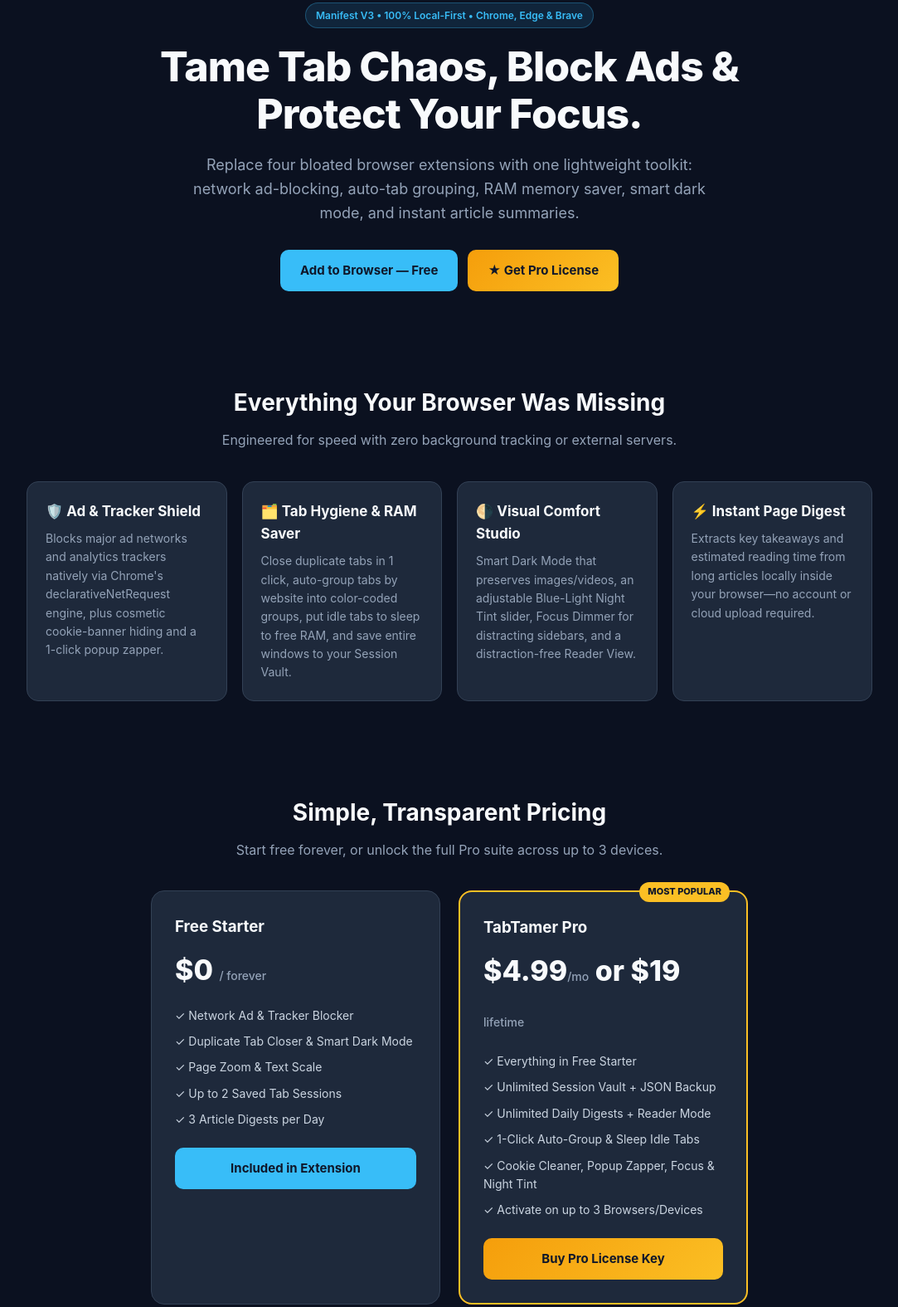
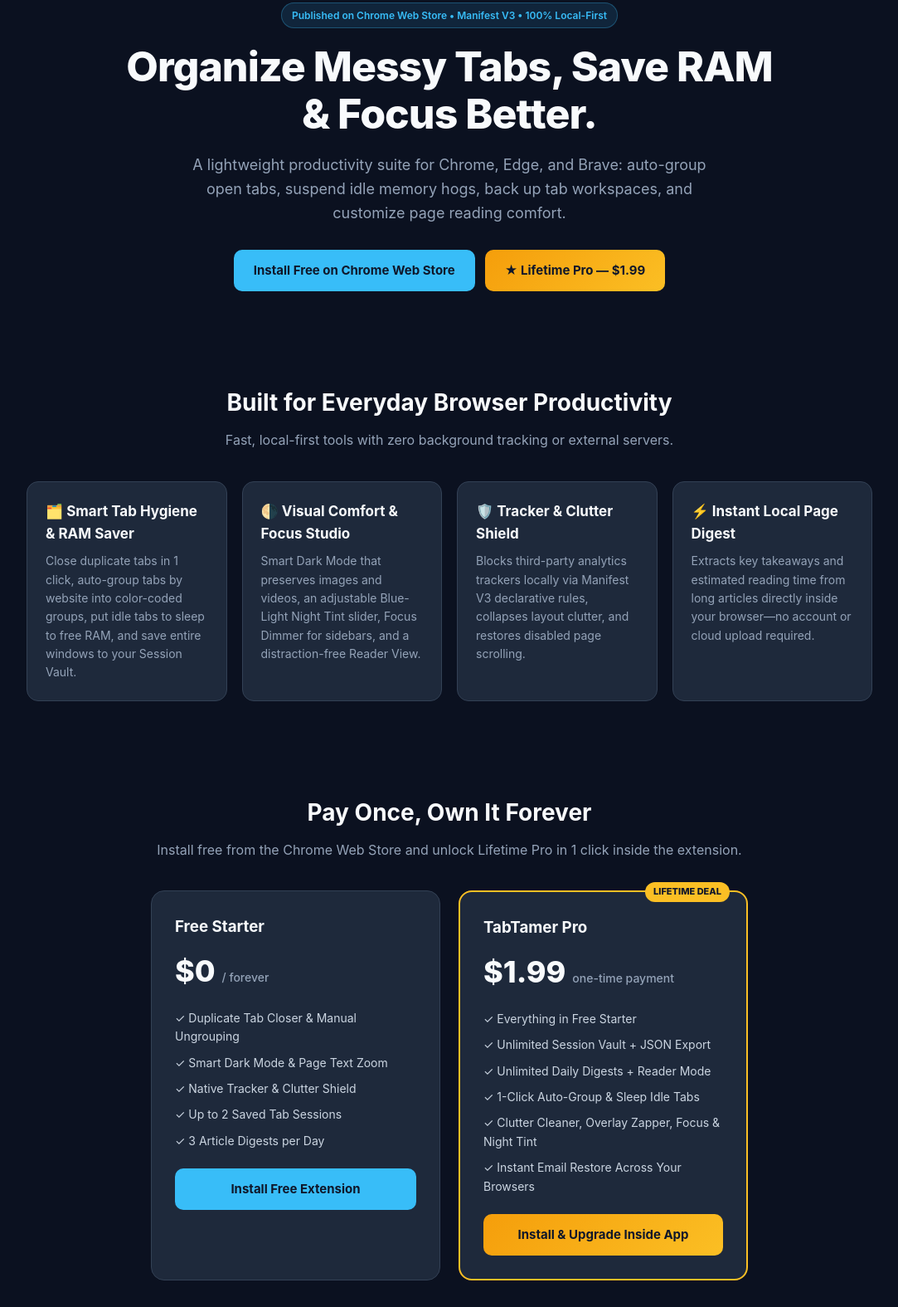
Before and after one commit to HemanthMargana/tabtamer-pro, a plain HTML site: page index.html in a window 1280 px wide. Shown: the part 131-1706 px from the top of the page at 83% size, without its empty margins (98-1181 px from the left). Drawn offline with Linux system fonts and the light colour scheme.

Commit message:
Update index.html

```diff
--- a/index.html
+++ b/index.html
@@ -3,8 +3,8 @@
 <head>
   <meta charset="UTF-8" />
   <meta name="viewport" content="width=device-width, initial-scale=1.0" />
-  <title>TabTamer Pro — All-in-One AdBlock, Visual Comfort & Tab Suite</title>
-  <meta name="description" content="Block ads & trackers, auto-group messy tabs, save RAM, apply smart dark mode & blue-light tint, and summarize any article in 1 click." />
+  <title>TabTamer Pro — Tab Hygiene, RAM Saver & Reading Comfort Suite</title>
+  <meta name="description" content="Auto-group messy tabs, save browser RAM, back up tab sessions, apply smart dark mode & blue-light tint, and summarize articles locally." />
   <style>
     :root {
       --bg: #0b1120;
@@ -14,7 +14,6 @@
       --muted: #94a3b8;
       --accent: #38bdf8;
       --gold: #fbbf24;
-      --green: #22c55e;
     }
 
     * { box-sizing: border-box; margin: 0; padding: 0; }
@@ -29,7 +28,6 @@
     a { color: var(--accent); text-decoration: none; }
     .container { max-width: 1020px; margin: 0 auto; padding: 0 20px; }
 
-    /* Nav */
     nav {
       border-bottom: 1px solid var(--border);
       padding: 16px 0;
@@ -39,11 +37,7 @@
       backdrop-filter: blur(10px);
       z-index: 50;
     }
-    .nav-inner {
-      display: flex;
-      justify-content: space-between;
-      align-items: center;
-    }
+    .nav-inner { display: flex; justify-content: space-between; align-items: center; }
     .logo {
       font-weight: 800;
       font-size: 18px;
@@ -64,11 +58,7 @@
     .nav-links a { color: var(--muted); }
     .nav-links a:hover { color: var(--text); }
 
-    /* Hero */
-    .hero {
-      text-align: center;
-      padding: 72px 0 56px;
-    }
+    .hero { text-align: center; padding: 72px 0 56px; }
     .pill {
       display: inline-block;
       background: rgba(56, 189, 248, 0.12);
@@ -94,12 +84,7 @@
       max-width: 620px;
       margin: 0 auto 30px;
     }
-    .cta-group {
-      display: flex;
-      gap: 12px;
-      justify-content: center;
-      flex-wrap: wrap;
-    }
+    .cta-group { display: flex; gap: 12px; justify-content: center; flex-wrap: wrap; }
     .btn {
       padding: 13px 24px;
       border-radius: 10px;
@@ -112,23 +97,11 @@
     }
     .btn:hover { transform: translateY(-1px); opacity: 0.95; }
     .btn-primary { background: var(--accent); color: #0f172a; }
-    .btn-gold {
-      background: linear-gradient(135deg, #f59e0b, var(--gold));
-      color: #0f172a;
-    }
+    .btn-gold { background: linear-gradient(135deg, #f59e0b, var(--gold)); color: #0f172a; }
 
-    /* Features */
     .section { padding: 56px 0; }
-    .section-title {
-      text-align: center;
-      font-size: 28px;
-      margin-bottom: 10px;
-    }
-    .section-sub {
-      text-align: center;
-      color: var(--muted);
-      margin-bottom: 36px;
-    }
+    .section-title { text-align: center; font-size: 28px; margin-bottom: 10px; }
+    .section-sub { text-align: center; color: var(--muted); margin-bottom: 36px; }
     .grid {
       display: grid;
       grid-template-columns: repeat(auto-fit, minmax(230px, 1fr));
@@ -140,17 +113,9 @@
       border-radius: 14px;
       padding: 22px;
     }
-    .card h3 {
-      font-size: 17px;
-      margin-bottom: 8px;
-      color: var(--text);
-    }
-    .card p {
-      font-size: 14px;
-      color: var(--muted);
-    }
+    .card h3 { font-size: 17px; margin-bottom: 8px; color: var(--text); }
+    .card p { font-size: 14px; color: var(--muted); }
 
-    /* Pricing */
     .pricing-grid {
       display: grid;
       grid-template-columns: repeat(auto-fit, minmax(290px, 1fr));
@@ -164,10 +129,7 @@
       border-radius: 16px;
       padding: 28px;
     }
-    .price-card.featured {
-      border: 2px solid var(--gold);
-      position: relative;
-    }
+    .price-card.featured { border: 2px solid var(--gold); position: relative; }
     .tag {
       position: absolute;
       top: -12px;
@@ -179,11 +141,7 @@
       padding: 3px 10px;
       border-radius: 12px;
     }
-    .price {
-      font-size: 34px;
-      font-weight: 800;
-      margin: 10px 0 16px;
-    }
+    .price { font-size: 36px; font-weight: 800; margin: 10px 0 16px; }
     .price span { font-size: 14px; color: var(--muted); font-weight: 500; }
     .list {
       list-style: none;
@@ -195,7 +153,6 @@
       gap: 9px;
     }
 
-    /* Privacy Policy */
     .privacy-box {
       background: var(--surface);
       border: 1px solid var(--border);
@@ -227,76 +184,87 @@
       <div class="nav-links">
         <a href="#features">Features</a>
         <a href="#pricing">Pricing</a>
+        <a href="#terms">Terms & Refunds</a>
         <a href="#privacy">Privacy Policy</a>
       </div>
     </div>
   </nav>
 
   <header class="hero container">
-    <div class="pill">Manifest V3 • 100% Local-First • Chrome, Edge & Brave</div>
-    <h1>Tame Tab Chaos, Block Ads & Protect Your Focus.</h1>
-    <p>Replace four bloated browser extensions with one lightweight toolkit: network ad-blocking, auto-tab grouping, RAM memory saver, smart dark mode, and instant article summaries.</p>
+    <div class="pill">Published on Chrome Web Store • Manifest V3 • 100% Local-First</div>
+    <h1>Organize Messy Tabs, Save RAM & Focus Better.</h1>
+    <p>A lightweight productivity suite for Chrome, Edge, and Brave: auto-group open tabs, suspend idle memory hogs, back up tab workspaces, and customize page reading comfort.</p>
     <div class="cta-group">
-      <!-- Replace # with your Chrome Web Store listing URL once approved -->
-      <a href="#pricing" class="btn btn-primary">Add to Browser — Free</a>
-      <a href="https://hk-digital.lemonsqueezy.com/checkout/buy/75f87dec-3c15-45c5-9bca-44f539d6b6b9" target="_blank" rel="noopener" class="btn btn-gold">★ Get Pro License</a>
+      <!-- Replace with your live Chrome Web Store listing URL -->
+      <a href="https://chromewebstore.google.com" target="_blank" rel="noopener" class="btn btn-primary">Install Free on Chrome Web Store</a>
+      <a href="#pricing" class="btn btn-gold">★ Lifetime Pro — $1.99</a>
     </div>
   </header>
 
   <section id="features" class="section container">
-    <h2 class="section-title">Everything Your Browser Was Missing</h2>
-    <p class="section-sub">Engineered for speed with zero background tracking or external servers.</p>
+    <h2 class="section-title">Built for Everyday Browser Productivity</h2>
+    <p class="section-sub">Fast, local-first tools with zero background tracking or external servers.</p>
     <div class="grid">
       <div class="card">
-        <h3>🛡️ Ad & Tracker Shield</h3>
-        <p>Blocks major ad networks and analytics trackers natively via Chrome's declarativeNetRequest engine, plus cosmetic cookie-banner hiding and a 1-click popup zapper.</p>
-      </div>
-      <div class="card">
-        <h3>🗂️ Tab Hygiene & RAM Saver</h3>
+        <h3>🗂️ Smart Tab Hygiene & RAM Saver</h3>
         <p>Close duplicate tabs in 1 click, auto-group tabs by website into color-coded groups, put idle tabs to sleep to free RAM, and save entire windows to your Session Vault.</p>
       </div>
       <div class="card">
-        <h3>🌗 Visual Comfort Studio</h3>
-        <p>Smart Dark Mode that preserves images/videos, an adjustable Blue-Light Night Tint slider, Focus Dimmer for distracting sidebars, and a distraction-free Reader View.</p>
+        <h3>🌗 Visual Comfort & Focus Studio</h3>
+        <p>Smart Dark Mode that preserves images and videos, an adjustable Blue-Light Night Tint slider, Focus Dimmer for sidebars, and a distraction-free Reader View.</p>
       </div>
       <div class="card">
-        <h3>⚡ Instant Page Digest</h3>
-        <p>Extracts key takeaways and estimated reading time from long articles locally inside your browser—no account or cloud upload required.</p>
+        <h3>🛡️ Tracker & Clutter Shield</h3>
+        <p>Blocks third-party analytics trackers locally via Manifest V3 declarative rules, collapses layout clutter, and restores disabled page scrolling.</p>
+      </div>
+      <div class="card">
+        <h3>⚡ Instant Local Page Digest</h3>
+        <p>Extracts key takeaways and estimated reading time from long articles directly inside your browser—no account or cloud upload required.</p>
       </div>
     </div>
   </section>
 
   <section id="pricing" class="section container">
-    <h2 class="section-title">Simple, Transparent Pricing</h2>
-    <p class="section-sub">Start free forever, or unlock the full Pro suite across up to 3 devices.</p>
+    <h2 class="section-title">Pay Once, Own It Forever</h2>
+    <p class="section-sub">Install free from the Chrome Web Store and unlock Lifetime Pro in 1 click inside the extension.</p>
     <div class="pricing-grid">
       <div class="price-card">
         <h3>Free Starter</h3>
         <div class="price">$0 <span>/ forever</span></div>
         <ul class="list">
-          <li>✓ Network Ad & Tracker Blocker</li>
-          <li>✓ Duplicate Tab Closer & Smart Dark Mode</li>
-          <li>✓ Page Zoom & Text Scale</li>
+          <li>✓ Duplicate Tab Closer & Manual Ungrouping</li>
+          <li>✓ Smart Dark Mode & Page Text Zoom</li>
+          <li>✓ Native Tracker & Clutter Shield</li>
           <li>✓ Up to 2 Saved Tab Sessions</li>
           <li>✓ 3 Article Digests per Day</li>
         </ul>
-        <a href="#privacy" class="btn btn-primary" style="width:100%;justify-content:center;">Included in Extension</a>
+        <a href="https://chromewebstore.google.com" target="_blank" rel="noopener" class="btn btn-primary" style="width:100%;justify-content:center;">Install Free Extension</a>
       </div>
 
       <div class="price-card featured">
-        <div class="tag">MOST POPULAR</div>
+        <div class="tag">LIFETIME DEAL</div>
         <h3>TabTamer Pro</h3>
-        <div class="price">$4.99<span>/mo</span> or $19 <span>lifetime</span></div>
+        <div class="price">$1.99 <span>one-time payment</span></div>
         <ul class="list">
           <li>✓ Everything in Free Starter</li>
-          <li>✓ Unlimited Session Vault + JSON Backup</li>
+          <li>✓ Unlimited Session Vault + JSON Export</li>
           <li>✓ Unlimited Daily Digests + Reader Mode</li>
           <li>✓ 1-Click Auto-Group & Sleep Idle Tabs</li>
-          <li>✓ Cookie Cleaner, Popup Zapper, Focus & Night Tint</li>
-          <li>✓ Activate on up to 3 Browsers/Devices</li>
+          <li>✓ Clutter Cleaner, Overlay Zapper, Focus & Night Tint</li>
+          <li>✓ Instant Email Restore Across Your Browsers</li>
         </ul>
-        <a href="https://hk-digital.lemonsqueezy.com/checkout/buy/75f87dec-3c15-45c5-9bca-44f539d6b6b9" target="_blank" rel="noopener" class="btn btn-gold" style="width:100%;justify-content:center;">Buy Pro License Key</a>
+        <a href="https://chromewebstore.google.com" target="_blank" rel="noopener" class="btn btn-gold" style="width:100%;justify-content:center;">Install & Upgrade Inside App</a>
       </div>
+    </div>
+  </section>
+
+  <section id="terms" class="section container" style="padding-bottom: 10px;">
+    <div class="privacy-box">
+      <h2>Terms of Service & Refund Policy</h2>
+      <h3>1. Software License</h3>
+      <p>Purchasing TabTamer Pro ($1.99 USD one-time via ExtensionPay) grants a perpetual license tied to your purchase email, restorable across your personal browsers.</p>
+      <h3>2. 14-Day Refund Policy</h3>
+      <p>If you are unsatisfied with TabTamer Pro within 14 days of purchase, contact HK Digital with your ExtensionPay receipt email for a full refund.</p>
     </div>
   </section>
 
@@ -310,20 +278,20 @@
       <ul>
         <li><strong>Tabs & Saved Sessions:</strong> All tab metadata and Session Vault entries are stored exclusively in your browser's local storage (<code>chrome.storage.local</code>).</li>
         <li><strong>Page Digest & Visual Filters:</strong> Article extraction, dark mode, night tint, and reader view run entirely inside your browser's local memory. No page text is ever uploaded.</li>
-        <li><strong>Ad & Tracker Blocking:</strong> Handled locally by the browser's built-in <code>declarativeNetRequest</code> API using static rules.</li>
+        <li><strong>Network Rules:</strong> Handled locally by the browser's built-in <code>declarativeNetRequest</code> API using static bundled rules.</li>
       </ul>
 
-      <h3>2. Payments & License Activation</h3>
-      <p>Pro license purchases are processed securely by Lemon Squeezy (Merchant of Record). When you enter a license key inside the extension, only the license key string and browser platform name are sent to Lemon Squeezy's license validation API (<code>api.lemonsqueezy.com</code>) to verify activation status and device limits.</p>
+      <h3>2. Payments & License Sync</h3>
+      <p>Pro upgrades are processed securely by ExtensionPay (<code>extensionpay.com</code>) and Stripe. When you upgrade or restore a purchase, ExtensionPay verifies your paid status via <code>https://extensionpay.com</code> without accessing your browsing history.</p>
 
       <h3>3. Contact & Support</h3>
-      <p>For billing help, license resets, or privacy questions, contact HK Digital via your Lemon Squeezy order receipt or at <strong>support@hkdigital.example.com</strong>.</p>
+      <p>For billing help, purchase restoration, or privacy questions, contact HK Digital at <strong>support@hkdigital.example.com</strong>.</p>
     </div>
   </section>
 
   <footer>
     <div class="container">
-      © 2026 HK Digital • TabTamer Pro Browser Extension &nbsp;•&nbsp; <a href="#privacy">Privacy Policy</a>
+      © 2026 HK Digital • TabTamer Pro Browser Extension &nbsp;•&nbsp; <a href="#terms">Terms & Refunds</a> &nbsp;•&nbsp; <a href="#privacy">Privacy Policy</a>
     </div>
   </footer>
 
```
